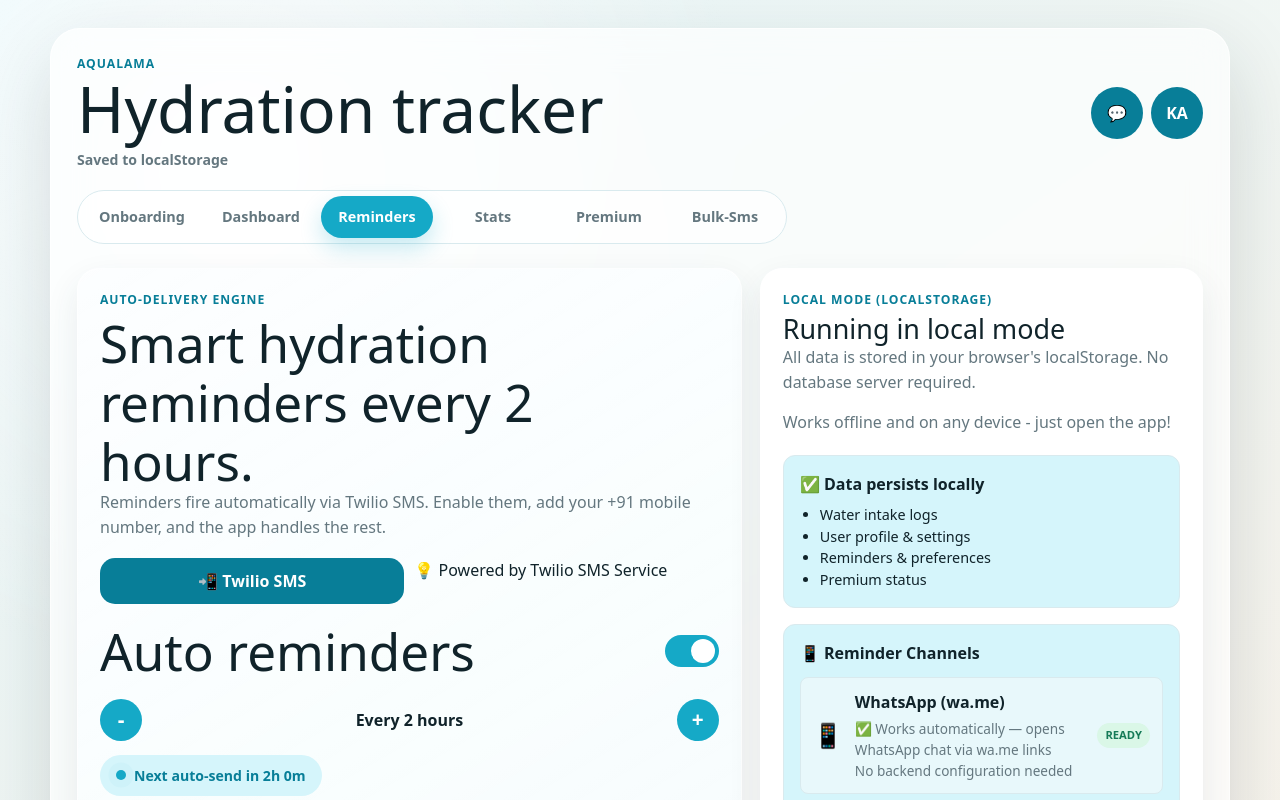
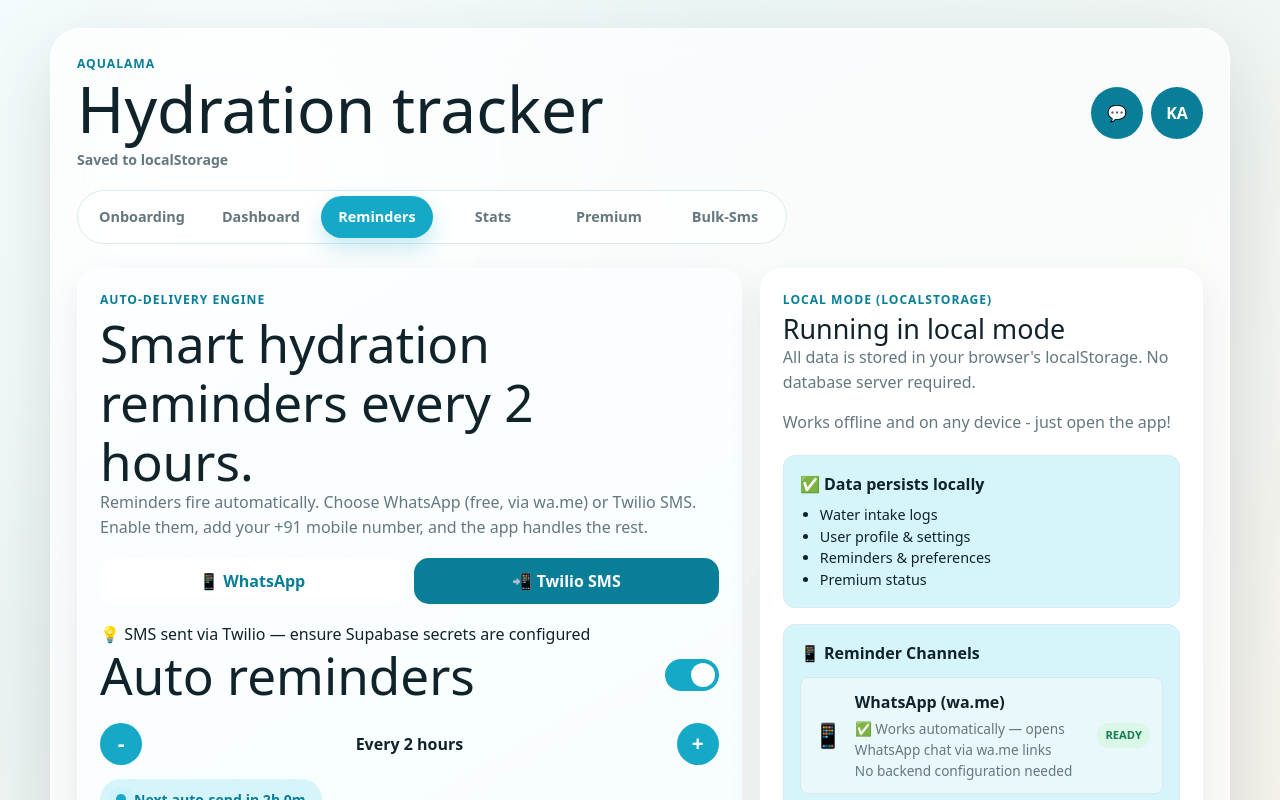
Before and after one commit to StratVeda-Technologies/waterllama-react, a React (Vite) app: page / in a window 1280 px wide. Both pictures are taken after a click on the button "Reminders". Shown: the top 800 px of the page. Built offline with nearby package versions, Linux system fonts and the light colour scheme.

Commit message:
restore-whatsapp-wame-toggle-reminder-and-bulksms

```diff
--- a/src/App.jsx
+++ b/src/App.jsx
@@ -786,16 +786,29 @@ function App() {
             <section className="reminder-panel">
               <p className="eyebrow">Auto-delivery engine</p>
               <h2>Smart hydration reminders every {reminderGap} hours.</h2>
-              <p>Reminders fire automatically via Twilio SMS. Enable them, add your +91 mobile number, and the app handles the rest.</p>
+              <p>Reminders fire automatically. Choose WhatsApp (free, via wa.me) or Twilio SMS. Enable them, add your +91 mobile number, and the app handles the rest.</p>
 
               <div className="method-toggle">
-                <button className="active" type="button">
+                <button
+                  className={notificationMethod === 'WhatsApp' ? 'active' : ''}
+                  type="button"
+                  onClick={() => setNotificationMethod('WhatsApp')}
+                >
+                  📱 WhatsApp
+                </button>
+                <button
+                  className={notificationMethod === 'SMS' ? 'active' : ''}
+                  type="button"
+                  onClick={() => setNotificationMethod('SMS')}
+                >
                   📲 Twilio SMS
                 </button>
-                <span className="method-note">
-                  💡 Powered by Twilio SMS Service
-                </span>
               </div>
+              <span className="method-note">
+                {notificationMethod === 'WhatsApp'
+                  ? '💡 WhatsApp opens a pre-filled chat via wa.me (free, no backend needed)'
+                  : '💡 SMS sent via Twilio — ensure Supabase secrets are configured'}
+              </span>
 
               <div className="section-heading">
                 <h2>Auto reminders</h2>
--- a/src/BulkSms.jsx
+++ b/src/BulkSms.jsx
@@ -312,7 +312,7 @@ export default function BulkSms() {
           <div>
             <h2 className="sms-page-title">Compose Bulk Message</h2>
             <p className="sms-page-subtitle">
-              Send bulk SMS campaigns using Twilio API (+91 Indian numbers).
+              Send bulk messages via 📱 WhatsApp (free, wa.me) or 📲 Twilio SMS to Indian (+91) numbers.
             </p>
 
             <div className="sms-grid">
@@ -341,10 +341,32 @@ export default function BulkSms() {
                   <div className="sms-form-group">
                     <label>Channel</label>
                     <div style={{ display: 'flex', gap: '12px', flexWrap: 'wrap' }}>
-                      <label style={{ display: 'flex', alignItems: 'center', gap: '6px', cursor: 'default' }}>
-                        <span>📲 Twilio SMS</span>
+                      <label style={{ display: 'flex', alignItems: 'center', gap: '6px', cursor: 'pointer' }}>
+                        <input
+                          type="radio"
+                          name="messageType"
+                          value="sms"
+                          checked={messageType === 'sms'}
+                          onChange={() => setMessageType('sms')}
+                        />
+                        📲 Twilio SMS
+                      </label>
+                      <label style={{ display: 'flex', alignItems: 'center', gap: '6px', cursor: 'pointer' }}>
+                        <input
+                          type="radio"
+                          name="messageType"
+                          value="whatsapp"
+                          checked={messageType === 'whatsapp'}
+                          onChange={() => setMessageType('whatsapp')}
+                        />
+                        📱 WhatsApp (wa.me — free)
                       </label>
                     </div>
+                    <p style={{ margin: '6px 0 0 0', fontSize: '0.78rem', color: 'var(--muted)' }}>
+                      {messageType === 'whatsapp'
+                        ? '💡 WhatsApp opens pre-filled chats via wa.me links — works without any backend'
+                        : '💡 SMS sent via Twilio — requires Supabase + Twilio secrets configured'}
+                    </p>
                   </div>
 
                   <div className="sms-form-group">
```
